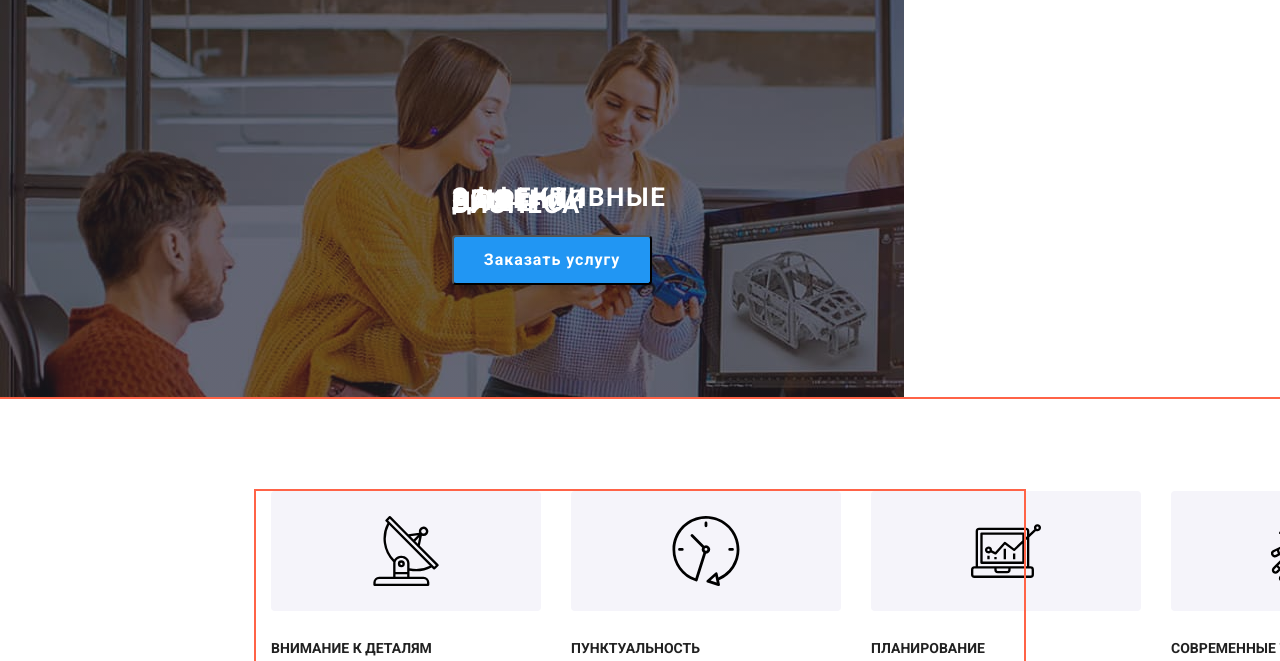
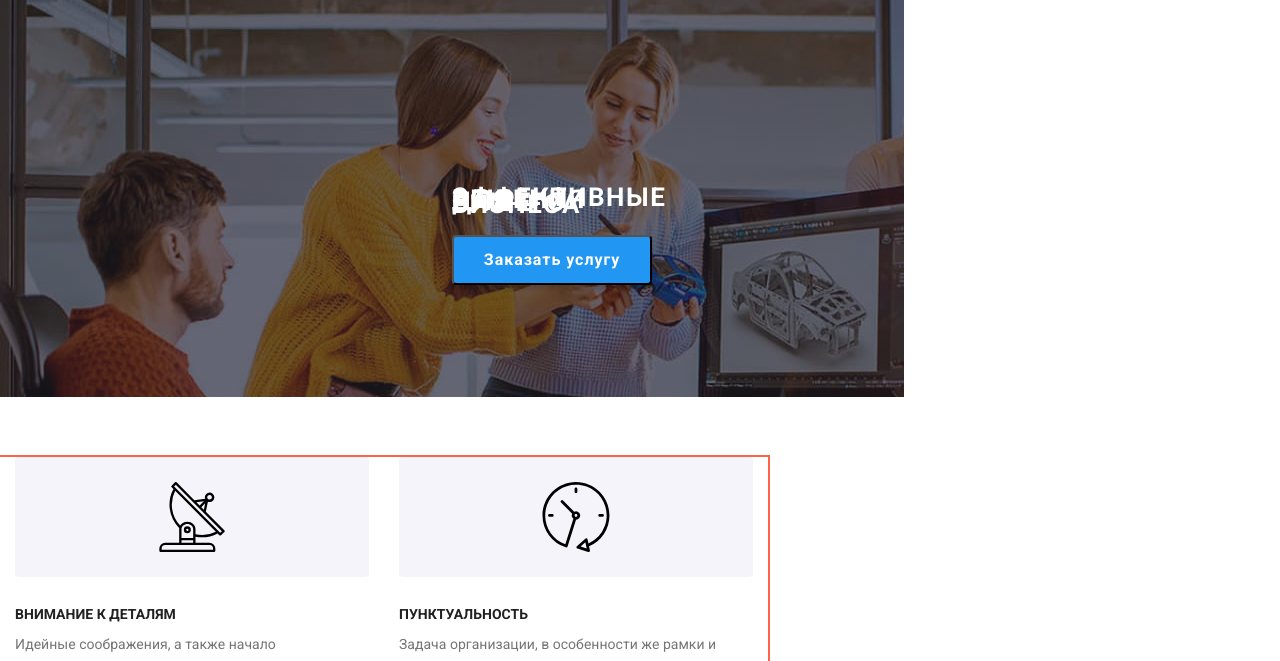
Before and after one commit to DimasKolbas/homework-08, a plain HTML site: page index.html in a window 1280 px wide. Shown: the part 67-728 px from the top of the page. Drawn offline with nearby package versions, Linux system fonts and the light colour scheme.

Commit message:
Adaptive

```diff
--- a/sass/base/_container.scss
+++ b/sass/base/_container.scss
@@ -1,25 +1,28 @@
 .container {
-  display: flex;
-  min-width: 230px;
-  // margin: 0 auto;
+  min-width: 320px;
   padding-left: 15px;
   padding-right: 15px;
-  align-items: center;
-  outline: 2px solid tomato;
 
   @media screen and (min-width: 480px) {
+    // margin: 0 auto;
+    align-items: center;
+    outline: 2px solid tomato;
     width: 480px;
   }
   @media screen and (min-width: 768px) {
     width: 768px;
+    display: flex;
   }
   @media screen and (min-width: 1600px) {
     width: 1600px;
   }
-
-  // width: 1200px;
 }
 
 .section {
-  margin: 94px auto 0;
+  // margin: 60px auto 0;
+  margin-top: 60px;
+  margin-bottom: 60px;
+  @media screen and (min-width: 1600px) {
+    margin: 94px auto 0;
+  }
 }
--- a/sass/layouts/_benefits.scss
+++ b/sass/layouts/_benefits.scss
@@ -1,45 +1,103 @@
 .benefits {
-  display: flex;
-  text-align: left;
+  @media screen and (min-width: 480px) {
+  }
+  @media screen and (min-width: 768px) {
+  }
+  @media screen and (min-width: 1600px) {
+  }
 }
 
 .benefits-list {
+  @media screen and (min-width: 480px) {
+  }
+  @media screen and (min-width: 768px) {
     display: flex;
+    flex-wrap: wrap;
+    margin-right: -30px;
+    margin-bottom: -30px;
+  }
+  @media screen and (min-width: 1600px) {
+  }
 
   &__item {
+    @media screen and (min-width: 480px) {
+      width: 450px;
+    }
+    @media screen and (min-width: 768px) {
+      flex-basis: calc(100% / 2 - 30px);
+    }
+    @media screen and (min-width: 1600px) {
       width: 270px;
+      // flex-basis: calc(100% / 3 - 30px);
+      // margin: 0px 30px 30px 0;
+    }
   }
 
   &__item:not(:last-child) {
+    @media screen and (min-width: 480px) {
+      margin-bottom: 30px;
       margin-right: 30px;
+    }
+    @media screen and (min-width: 768px) {
+    }
+    @media screen and (min-width: 1600px) {
+      margin-bottom: 0;
+      margin-right: 30px;
+    }
   }
 
   &__title {
+    @media screen and (min-width: 480px) {
       margin: 30px 0 10px;
       font-weight: 700;
       font-size: 14px;
       line-height: 1.14em;
       text-transform: uppercase;
       color: var(--accent-color);
+      text-align: center;
+    }
+    @media screen and (min-width: 768px) {
+      text-align: left;
+    }
+    @media screen and (min-width: 1600px) {
+    }
   }
 
   &__text {
     font-size: 14px;
     line-height: 1.71em;
+    text-align: left;
     color: var(--secondary-color);
   }
 
   &__icon-section {
+    background-color: var(--button-color);
+    @media screen and (min-width: 480px) {
+      width: 450px;
+      height: 120px;
+      border-radius: 4px;
+    }
+    @media screen and (min-width: 768px) {
+      width: 354px;
+    }
+    @media screen and (min-width: 1600px) {
       width: 270px;
-    height: 120px;
-    background-color: var(--button-color);
-    border-radius: 4px;
+    }
   }
 
   &__icon {
-    margin: 25px 100px;
+    margin: 25px auto;
     width: 70px;
     height: 70px;
     background-size: contain;
+    @media screen and (min-width: 480px) {
+      margin: 25px 190px;
+    }
+    @media screen and (min-width: 768px) {
+      margin: 25px 142px;
+    }
+    @media screen and (min-width: 1600px) {
+      margin: 25px 100px;
     }
   }
+}
--- a/sass/layouts/_header.scss
+++ b/sass/layouts/_header.scss
@@ -1,6 +1,7 @@
 .header {
   // min-width: 1600px;
   // margin: 0 auto;
+  // outline: 2px solid tomato;
 
   &__burger-button {
     background-color: transparent;
--- a/sass/layouts/_hero.scss
+++ b/sass/layouts/_hero.scss
@@ -1,6 +1,6 @@
 .hero {
   // margin: 0 auto;
-  outline: 2px solid tomato;
+  // outline: 2px solid tomato;
 
   @media screen and (min-width: 480px) {
     // max-width: 480px;
```
Also changed, not shown: css/main.css, 1 other file. Lines whose indentation alone changed are shown as unchanged.
